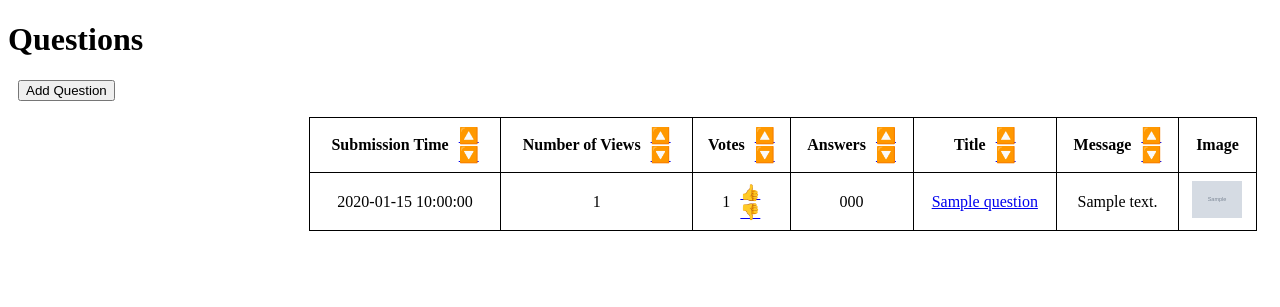
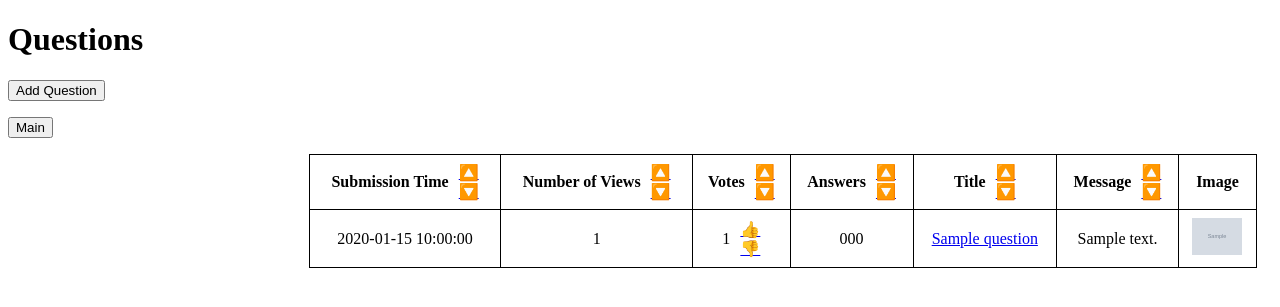
Before and after one commit to nikolawierzbowska/Askmate3, a Flask app: template templates/list.html in a window 1280 px wide. Shown: the top 307 px of the page. Run offline with Flask 3, Linux system fonts and the light colour scheme; the template is opened without the code that fills it: most values are stand-ins (such as "Sample title", 1, 10 or a date in 2020); grey boxes marked "Sample" are stand-in pictures.

```diff
--- a/data_manager.py
+++ b/data_manager.py
@@ -414,6 +414,7 @@ def get_question_id_by_comment_question_or_answer(cursor, comment_id):
     question_id = cursor.fetchone()["question_id"]
     return question_id
 
+
 @connection.connection_handler
 def edit_comment_dm(cursor,comment_id,message):
     submission_time = util.get_time()
--- a/templates/list.html
+++ b/templates/list.html
@@ -58,20 +58,18 @@
         margin-left: 5px;
     }
 
-    .add_question_link {
-            display: block;
-            margin: 10px;
-    }
-
 </style>
 
 <body>
     <h1>Questions</h1>
     <p>
-
-        <a href="{{ "/add_question" }}" class="add_question_link">
-
+        <a href='{{ "/add_question" }}'>
             <button>Add Question</button>
+        </a>
+    </p>
+    <p>
+        <a href='{{ "/" }}'>
+            <button>Main</button>
         </a>
     </p>
     <table>
```
